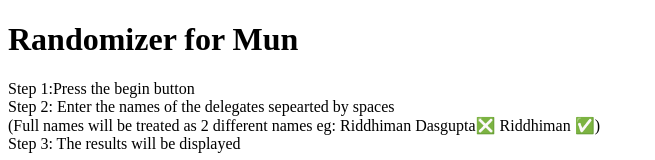
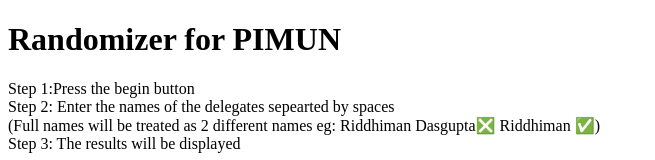
Before and after one commit to saamitupadhye/randomizer-mun-, a plain HTML site: page index.html in a window 1280 px wide. Shown: the top 160 px of the page, without its empty margins (0-655 px from the left). Drawn offline with Linux system fonts and the light colour scheme.

Commit message:
Update index.html

```diff
--- a/index.html
+++ b/index.html
@@ -6,7 +6,7 @@
 	<script src="scripts.js"></script>
 </head>
 <body>
-	<h1>Randomizer for Mun</h1>
+	<h1>Randomizer for PIMUN</h1>
 	<p>
 		Step 1:Press the begin button
 		<br>
```
